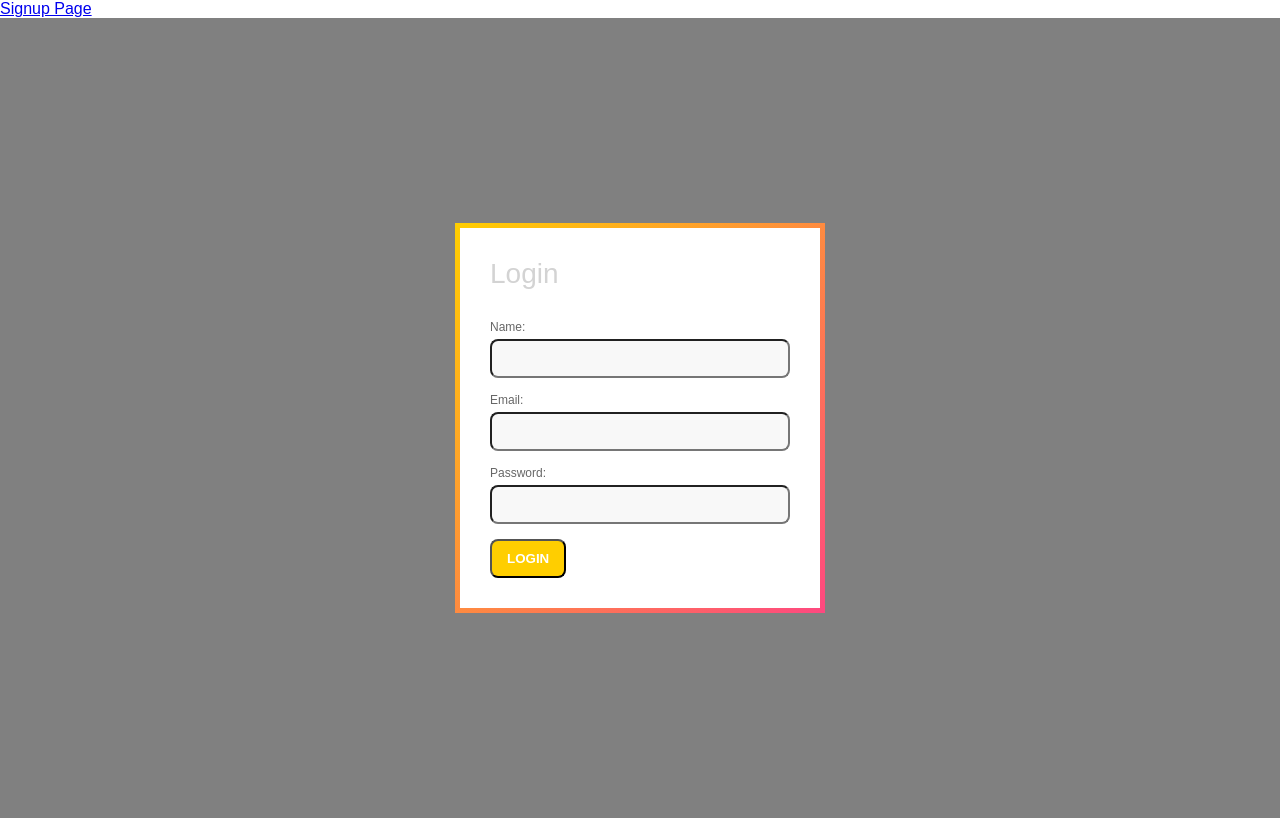
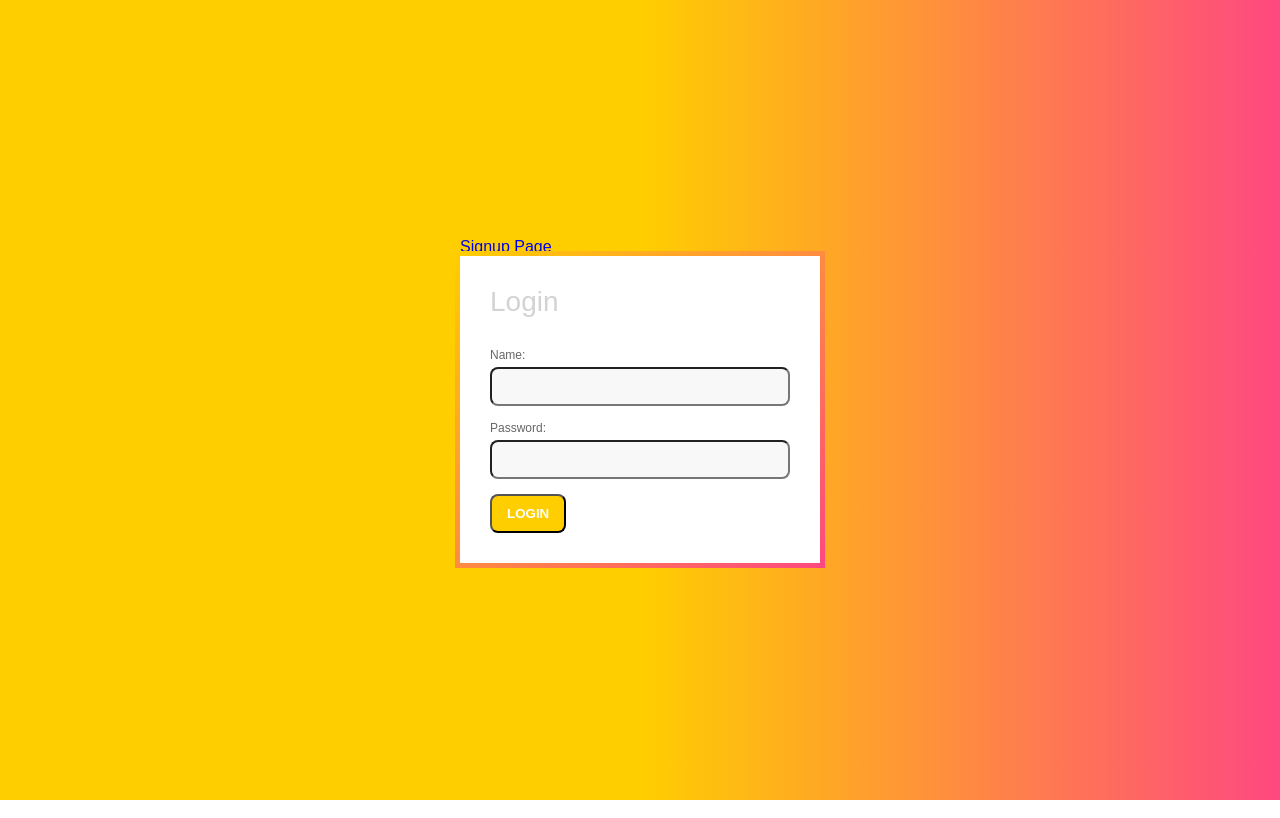
Before and after one commit to Stuffing-Iteration/pet-check-iteration, a React app: page / in a window 1280 px wide. Built offline with nearby package versions, Linux system fonts and the light colour scheme.

Commit message:
finished login page to test

```diff
--- a/client/Components/LoginPage.jsx
+++ b/client/Components/LoginPage.jsx
@@ -1,16 +1,20 @@
+
 import React, { useState } from 'react';
-import LoginForm from './LoginForm';
-import PetProfile from './PetProfile';
+import { useNavigate } from "react-router-dom";
+
 
 function Login() {
-  const adminUser = {
-    email: 'admin@admin.com',
-    password: 'abc',
-  };
+    const navigate = useNavigate();
+    const [error, setError] = useState('');
+//   const adminUser = {
+//     email: 'admin@admin.com',
+//     password: 'abc',
+//   };
+/*
 
   const [user, setUser] = useState({ name: '', email: '' });
 
-  const [error, setError] = useState('');
+
 
   const Login = (details) => {
     if (
@@ -28,9 +32,70 @@ function Login() {
 
   const LogOut = () => {
     setUser({ name: '', email: '' });
+  };*/
+//turn pet profile in link
+const [details, setDetails] = useState({ name: '', password: '' });
+const submitHandler = (e) => {
+    e.preventDefault();
+        fetch('/login', {
+            headers: {
+              'Accept': 'application/json',
+              'Content-Type': 'application/json'
+            },
+            method: "POST",
+            body: JSON.stringify({
+                username: details.name,
+                password: details.password,
+              })
+        .then((data) => data.json())
+        .then((data) => {
+        if(data.error){
+            alert('Wrong username or password')
+        }if(data.found){
+
+            navigate(`/userprofile/${data.user.id}`)
+        }}
+       )
+        })
   };
-//turn pet profile in link
-  return (
+
+  return(
+    <div className='centered'>
+<form className='login-form' onSubmit={submitHandler}>
+      <div className='form-inner'>
+        <h2>Login</h2>
+        {error != '' ? <div className='error'></div> : ''}
+        <div className='form-group'>
+          <label htmlFor='name'>Name:</label>
+          <input
+            autoComplete='off'
+            type='text'
+            name='name'
+            id='name'
+            onChange={(e) => setDetails({ ...details, name: e.target.value })}
+            value={details.name}
+          />
+        </div>
+        <div className='form-group'>
+          <label htmlFor='password'>Password:</label>
+          <input
+            autoComplete='off'
+            type='password'
+            name='password'
+            id='password'
+            onChange={(e) =>
+              setDetails({ ...details, password: e.target.value })
+            }
+            value={details.password}
+          />
+        </div>
+        <div>
+          <input type='submit' value='LOGIN' />
+        </div>
+      </div>
+    </form></div>
+  )
+/*return (
 
     <>
       {user.email != '' ? (
@@ -38,7 +103,7 @@ function Login() {
           {/* <h2>
             Welcome, <span>{user.name}</span>
           </h2>
-          <button onClick={LogOut}>Logout</button> */}
+          <button onClick={LogOut}>Logout</button> /}
           <PetProfile />
         </>
       ) : (
@@ -49,7 +114,7 @@ function Login() {
         </div>
       )}
     </>
-  );
+  );*/
 }
 
 export default Login
--- /dev/null
+++ b/client/actionFolder/actionTypes.js
@@ -0,0 +1 @@
+export const LOG_IN = 'LOG_IN';
--- a/client/index.css
+++ b/client/index.css
@@ -20,10 +20,23 @@ input, button {
   justify-content: center;
   background-color: gray;
 }
-
+body {
+  height: 100vh;
+  display: flex;
+  align-items: center;
+  justify-content: center;
+  background-image: linear-gradient(
+    to right,
+    #ffce00 50%,
+    #ffce00 50%,
+    #fe4880
+  );
+}
 .login-form {
-  display: block;
+  display: flex;
   position: relative;
+  justify-content: center;
+  align-self: center;
 }
 
 .login-form:after {
@@ -126,3 +139,8 @@ input, button {
   color: #fe4888;
   font-weight: 700;
 }
+#centered{
+  display: flex;
+  width: 100%;
+  height:100vh;
+}
```
Also changed, not shown: client/ReducersAndStore/petReducer.js (added, +18 -0 lines), client/ReducersAndStore/store.js (added, +12 -0 lines), client/actionFolder/action.js (added, +8 -0 lines).
